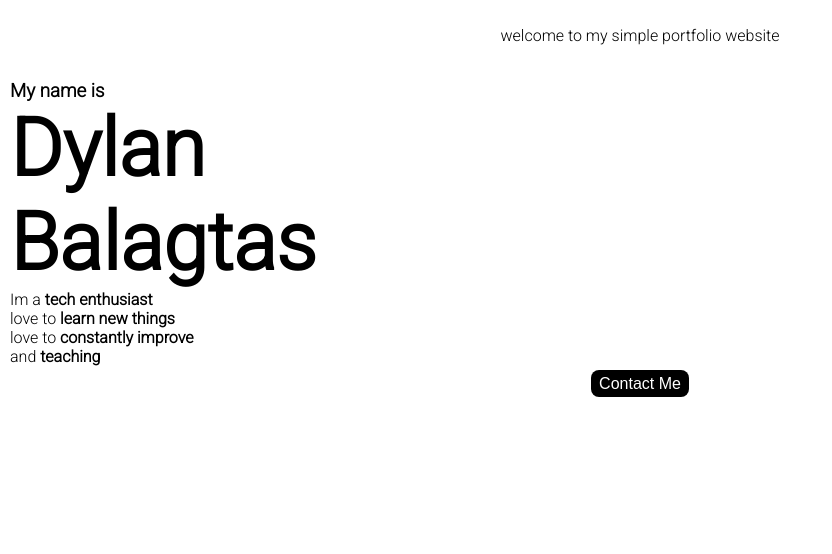
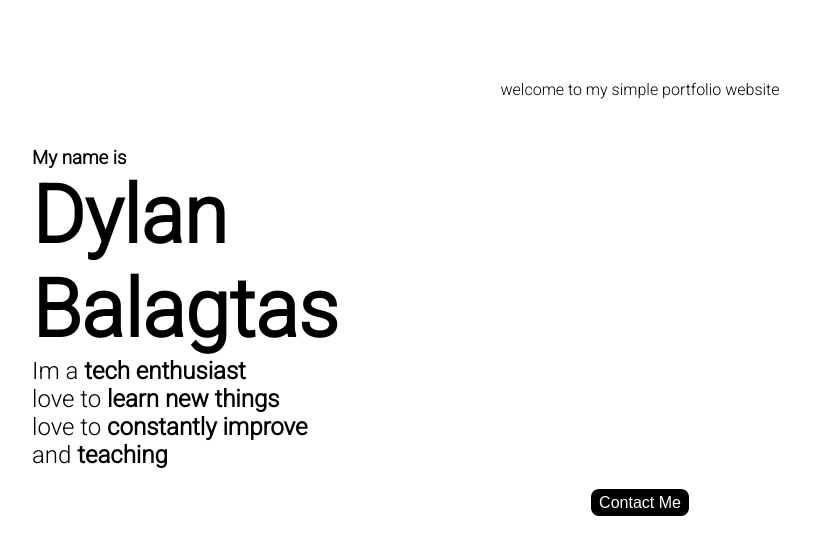
Before and after one commit to mcdylanb/portfolio, a React (Create React App) app: page / in a window 1280 px wide. Shown: the top 554 px of the page, without its empty margins (0-832 px from the left). Built offline with nearby package versions, Linux system fonts and the light colour scheme.

Commit message:
removes margin and padding

```diff
--- a/src/App.css
+++ b/src/App.css
@@ -1,3 +1,7 @@
+* {
+  margin: 0;
+  padding: 0;
+}
 .container {
   display: flex;
   flex-direction: column;
@@ -9,17 +13,18 @@
 }
 
 ul {
-  margin: 0;
+  margin-bottom: 1em;
   padding: 0;
 }
 ul li {
   list-style: none;
+  font-size: 1.5em;
 }
 .app {
   font-family: "Roboto", sans-serif;
 }
 .intro {
-  margin: 10px;
+  margin: 2em;
 }
 
 .intro h1 {
@@ -31,12 +36,8 @@ ul li {
   margin-bottom: 0;
 }
 
-.intro p {
-  margin: 0;
-  font-size: 1.5em;
-}
-
 .intro blockquote {
+  margin: 3em 0;
   text-align: center;
 }
 
```
